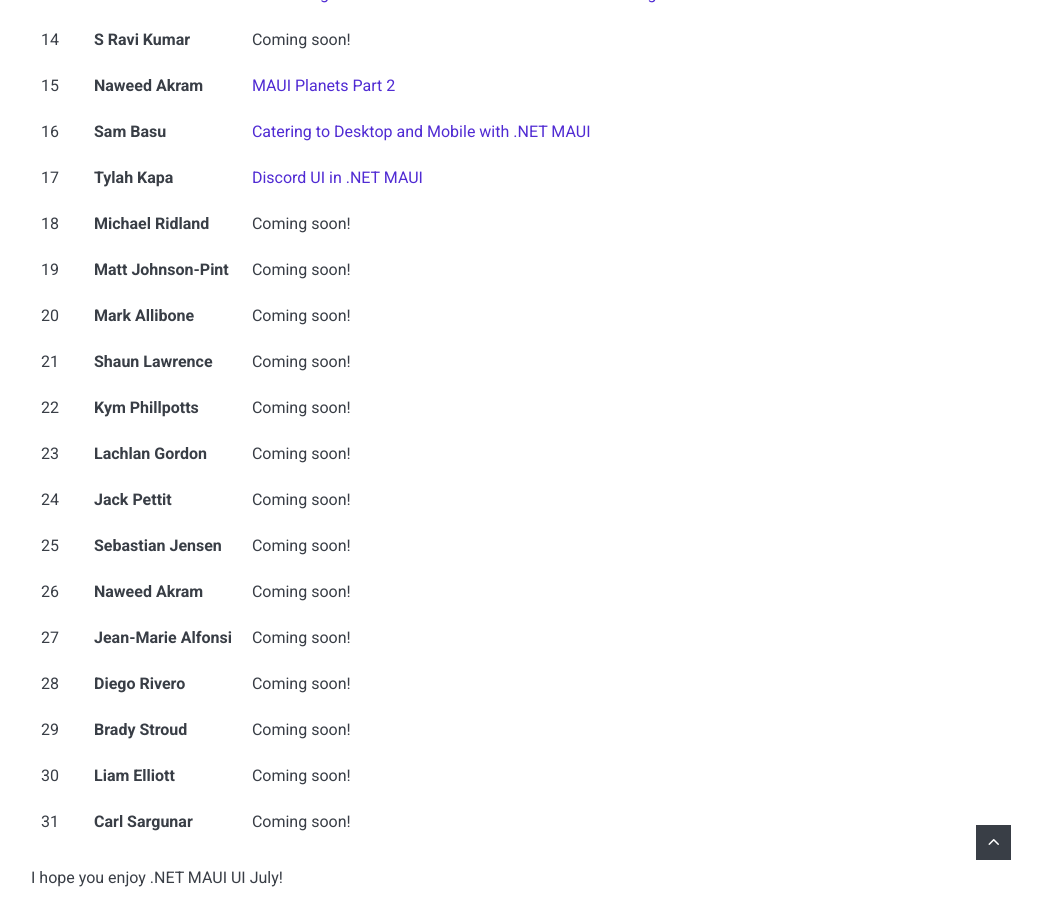
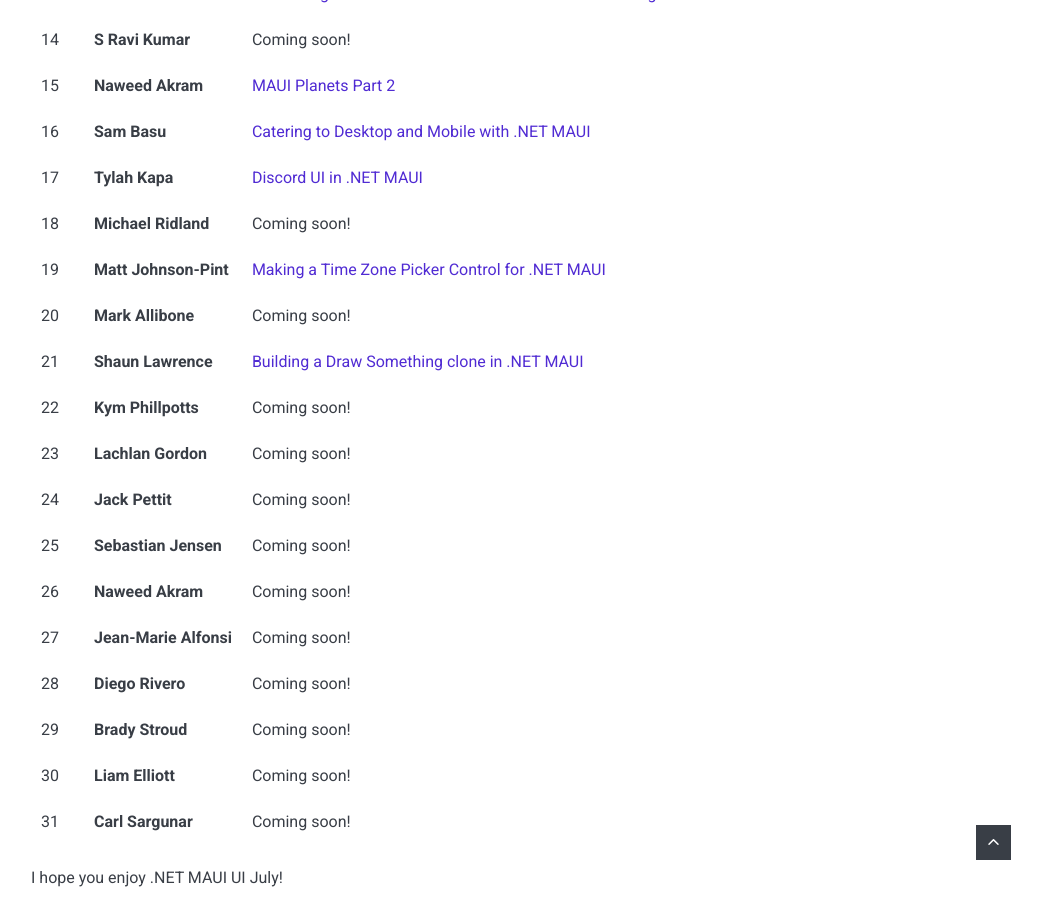
Before and after one commit to matt-goldman/matt-goldman.github.io, a Jekyll site: the page built from docs/_posts/2022-05-19-maui-ui-july.md, in a window 1280 px wide and 900 px high, scrolled down 2837 px. Shown: the whole window, without its empty margins (229-1271 px from the left). Built offline with Jekyll 4.4.1, drawn with Linux system fonts in a browser that asks for light colours; nearby versions of some CDN libraries; comment, search, counter and statistics services are not loaded.

Commit message:
added 19 and 21

```diff
--- a/docs/_posts/2022-05-19-maui-ui-july.md
+++ b/docs/_posts/2022-05-19-maui-ui-july.md
@@ -59,9 +59,9 @@
 | 16   | **Sam Basu**           | [Catering to Desktop and Mobile with .NET MAUI](https://t.co/cQ6vEUYBn0)                |
 | 17   | **Tylah Kapa**        | [Discord UI in .NET MAUI](https://kapa.dev/blog/discord-ui-in-net-maui)                |
 | 18   | **Michael Ridland**    | Coming soon!                |
-| 19   | **Matt Johnson-Pint**  | Coming soon!                |
+| 19   | **Matt Johnson-Pint**  | [Making a Time Zone Picker Control for .NET MAUI](https://blog.sentry.io/2022/07/19/making-a-time-zone-picker-control-for-net-maui)                |
 | 20   | **Mark Allibone**      | Coming soon!                |
-| 21   | **Shaun Lawrence**     | Coming soon!                |
+| 21   | **Shaun Lawrence**     | [Building a Draw Something clone in .NET MAUI](https://blog.bijington.com/2022/07/20/draw-something-clone.html)                |
 | 22   | **Kym Phillpotts**     | Coming soon!                |
 | 23   | **Lachlan Gordon**     | Coming soon!                |
 | 24   | **Jack Pettit**        | Coming soon!                |
```
